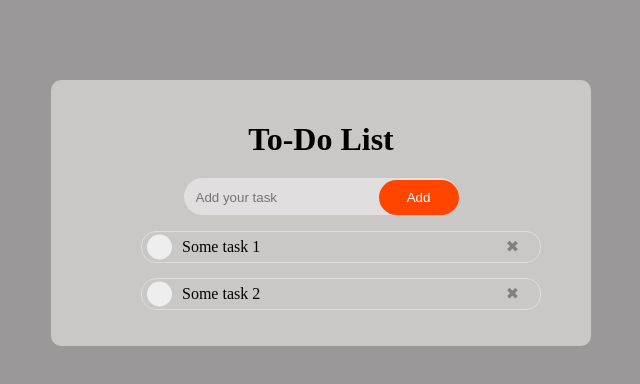
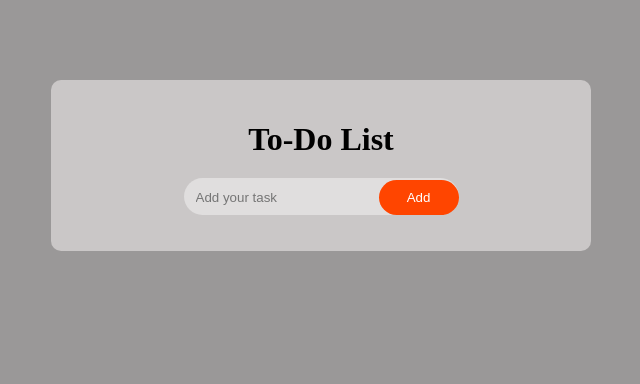
Before and after one commit to Pawo0/JS, a plain HTML site: page todo list/index.html in a window 1280 px wide. Shown: the whole page, without its empty margins (319-959 px from the left). Drawn offline with Linux system fonts and the light colour scheme.

Commit message:
clear start

```diff
--- a/todo list/index.html
+++ b/todo list/index.html
@@ -11,24 +11,11 @@
         <div id="add_panel">
             <label>
                 <input type="text" id="add_text" placeholder="Add your task">
-                <button id="add_btn">Add</button>
+                <button id="add_btn" onclick="add_to_list()">Add</button>
             </label>
         </div>
         <div id="content">
-            <ul>
-                <li class="task">
-                    <label>
-                        <input type="checkbox" class="task_chk"> <span class="checkmark"></span><span class="text_task">Some task 1</span>
-                    </label>
-                    <span class="del_task">✖</span>
-                </li>
-                <li class="task">
-                    <label>
-                        <input type="checkbox" class="task_chk"> <span class="checkmark"></span><span class="text_task">Some task 2</span>
-                    </label>
-                    <span class="del_task">✖</span>
-                </li>
-
+            <ul id="tasks">
             </ul>
         </div>
     </div>
```
